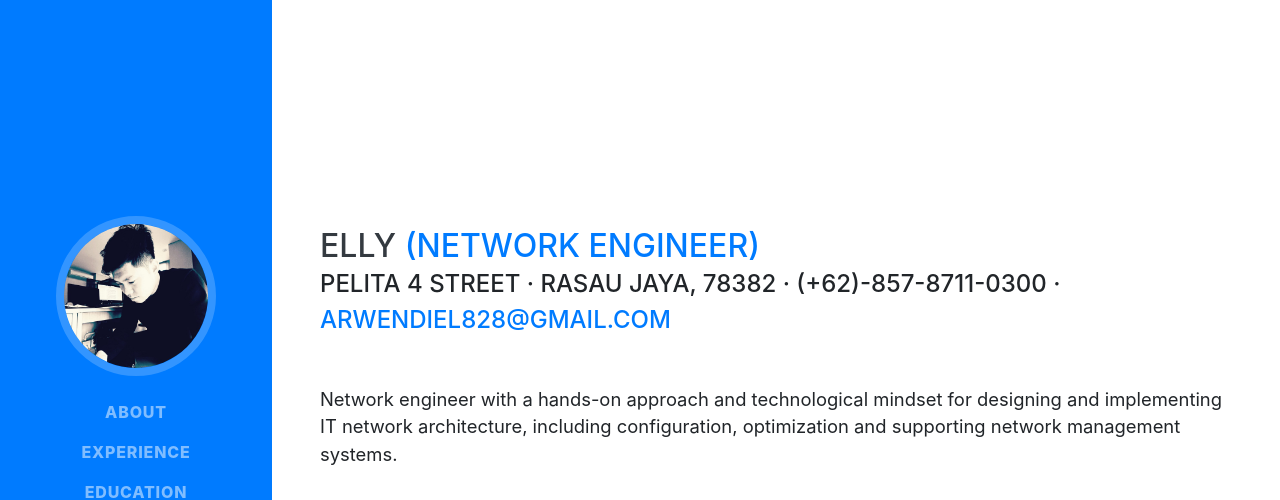
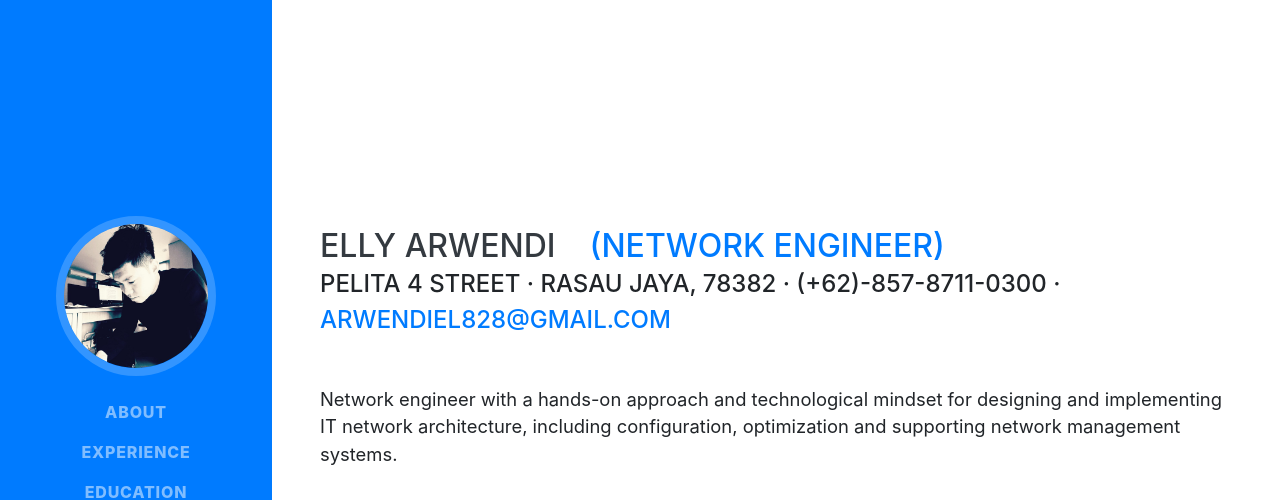
Before and after one commit to arwendi/ellyarwendi.github.io, a website with bundled scripts: page index.html in a window 1280 px wide. Shown: the top 500 px of the page. Built offline with nearby package versions, Linux system fonts and the light colour scheme; a web font is replaced by a local one.

Commit message:
Update index.html

```diff
--- a/index.html
+++ b/index.html
@@ -5,8 +5,8 @@
 
   <meta charset="utf-8">
   <meta name="viewport" content="width=device-width, initial-scale=1, shrink-to-fit=no">
-  <meta name="Elly - Curriculum Vitae" content="">
-  <meta name="Elly" content="">
+  <meta name="Elly Arwendi - Curriculum Vitae" content="">
+  <meta name="Elly Arwendi" content="">
 
   <title>Elly Arwendi - Curriculum Vitae</title>
 
@@ -28,7 +28,7 @@
 
   <nav class="navbar navbar-expand-lg navbar-dark bg-primary fixed-top" id="sideNav">
     <a class="navbar-brand js-scroll-trigger" href="#page-top">
-      <span class="d-block d-lg-none">Elly</span>
+      <span class="d-block d-lg-none">Elly Arwendi</span>
       <span class="d-none d-lg-block">
         <img class="img-fluid img-profile rounded-circle mx-auto mb-2" src="img/me.jpg" alt="">
       </span>
@@ -64,7 +64,7 @@
 
     <section class="resume-section p-3 p-lg-5 d-flex align-items-center" id="about">
       <div class="w-100">
-        <h2 class="mb-0">Elly
+        <h2 class="mb-0">Elly Arwendi &nbsp;&nbsp;
           <span class="text-primary">(Network Engineer)</span>
         </h2>
         <div class="subheading mb-5">Pelita 4 Street · Rasau Jaya, 78382 · (+62)-857-8711-0300 ·
```
